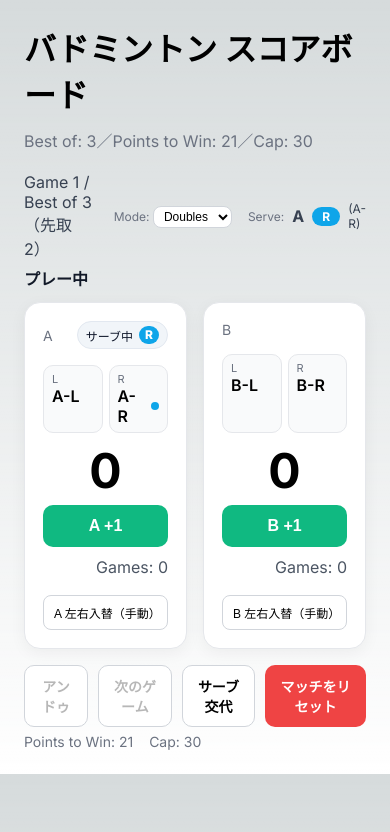
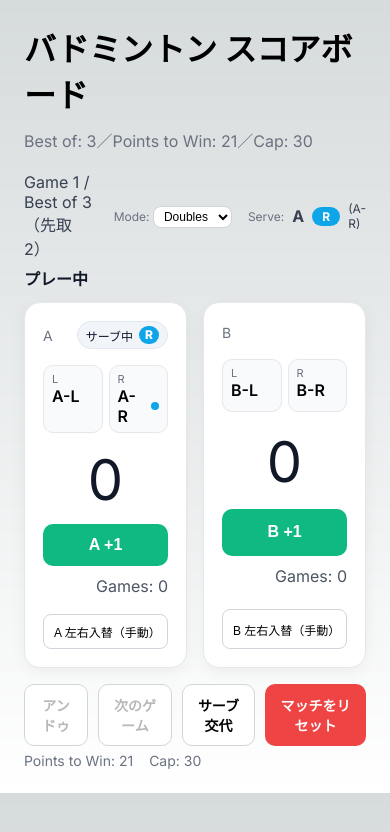
Before and after one commit to KimiyukiYamauchi/bdscore, a Next.js app: page /match in a window 390 px wide. Shown: the top 832 px of the page. Built offline with nearby package versions, Linux system fonts and the light colour scheme.

Commit message:
iphoneでscoreboardの数字が表示されない問題の修正

```diff
--- a/app/globals.css
+++ b/app/globals.css
@@ -100,6 +100,10 @@ a {
   text-decoration: none;
 }
 
+html {
+  -webkit-text-size-adjust: 100%;
+}
+
 @media (prefers-color-scheme: dark) {
   html {
     color-scheme: dark;
--- a/app/match/Scoreboard.module.css
+++ b/app/match/Scoreboard.module.css
@@ -29,10 +29,10 @@
   border: 1px solid #e5e7eb;
   border-radius: 16px;
   padding: 18px;
-  box-shadow: 0 4px 16px rgba(0,0,0,.05);
+  box-shadow: 0 4px 16px rgba(0, 0, 0, 0.05);
   display: grid;
-  grid-template-rows: auto 1fr auto auto;
-  gap: 10px;
+  grid-template-rows: auto auto auto auto; /* まずは全部autoで安定化 */
+  row-gap: 10px;
 }
 
 .side {
@@ -41,10 +41,20 @@
 }
 
 .score {
-  font-size: clamp(48px, 10vw, 88px);
-  font-weight: 700;
-  line-height: 1;
+  /* 元: font-size: clamp(48px, 10vw, 88px); line-height: 1; text-align: center; */
+  font-size: clamp(56px, 14vw, 112px); /* 余裕を持たせる */
+  line-height: 1.15; /* iOSで潰れない行高 */
+  color: #111827; /* 明示的に黒系 */
   text-align: center;
+
+  display: flex; /* 高さ確保と中央寄せを確実に */
+  align-items: center;
+  justify-content: center;
+  min-height: 1.2em; /* “高さ0”を防ぐ */
+  /* 描画安定化（iOSで稀に必要） */
+  -webkit-font-smoothing: antialiased;
+  -webkit-text-size-adjust: 100%;
+  text-rendering: optimizeLegibility;
 }
 
 .pointBtn {
@@ -60,7 +70,7 @@
 }
 
 .pointBtn:disabled {
-  opacity: .5;
+  opacity: 0.5;
   cursor: not-allowed;
 }
 
@@ -179,8 +189,13 @@
 
 /* 既存定義はそのまま。以下を追加 */
 
-.modeSwitch { margin-right: 8px; }
-.labelSmall { font-size: 12px; color: #6b7280; }
+.modeSwitch {
+  margin-right: 8px;
+}
+.labelSmall {
+  font-size: 12px;
+  color: #6b7280;
+}
 .modeSelect {
   font-size: 12px;
   border: 1px solid #d1d5db;
@@ -189,7 +204,10 @@
   background: #fff;
 }
 
-.serverName { font-size: 12px; color: #374151; }
+.serverName {
+  font-size: 12px;
+  color: #374151;
+}
 
 .pairRow {
   display: grid;
```
